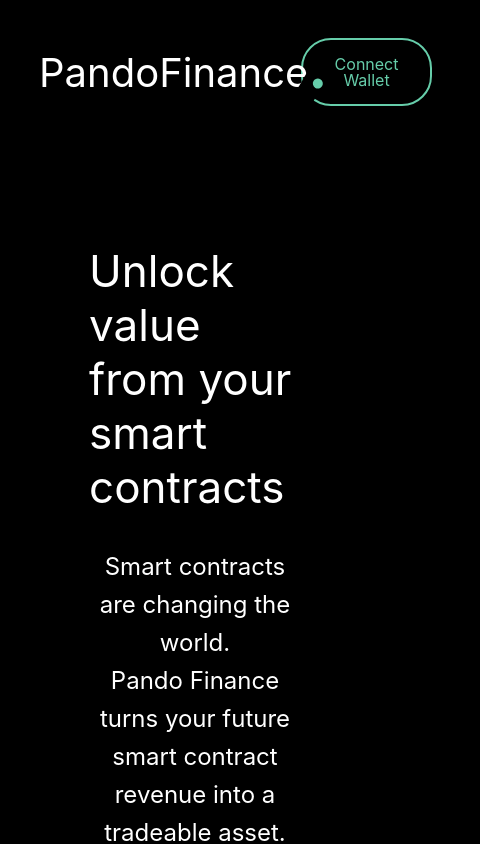
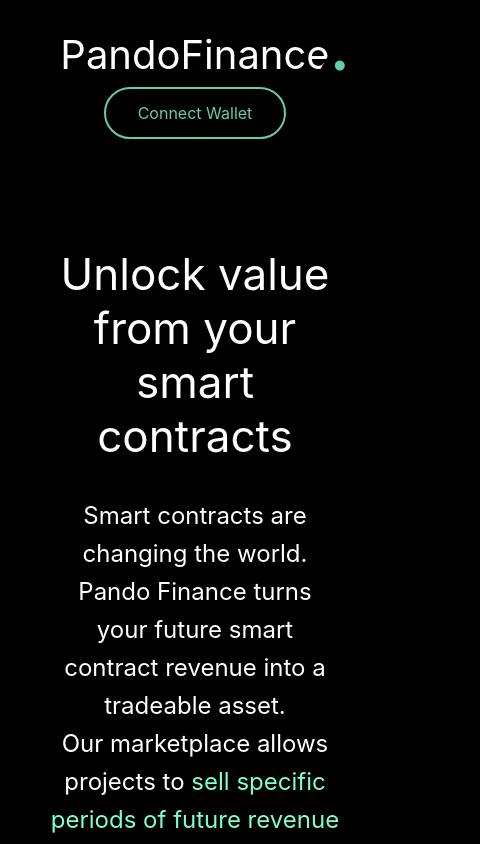
Before and after one commit to webstalt/pando, a Next.js app: page / in a window 390 px wide. Shown: the top 844 px of the page, 480 px wide, since content can reach past the window. Built offline with nearby package versions, Linux system fonts and the light colour scheme.

Commit message:
add resizing

```diff
--- a/components/header/header.module.scss
+++ b/components/header/header.module.scss
@@ -1,4 +1,3 @@
-
 .header {
     display: flex;
     justify-content: space-between;
@@ -10,7 +9,6 @@
   display: flex;
   align-items: center;
 
-    width: 160px;
   margin-right: 30%;
 }
 
@@ -22,3 +20,21 @@
   margin-left: auto;
   align-items: center;
 }
+
+@media screen and (max-width: 600px) {
+  .header {
+    flex-direction: column;
+    padding-bottom: 0;
+    align-items: center;
+  }
+
+  .logo {
+    margin-right: 0;
+  }
+
+
+  .navigation {
+    margin-left: 0;
+    justify-content: center;
+  }
+}
--- a/components/helloScreen/helloScreen.module.scss
+++ b/components/helloScreen/helloScreen.module.scss
@@ -39,3 +39,15 @@
   gap: 20px;
   font-size: 20px;
 }
+
+
+
+@media screen and (max-width: 600px) {
+  .content {
+    text-align: center;
+  }
+
+  .buttons {
+    flex-direction: column;
+  }
+}
--- a/components/mainLayout/mainLayout.module.scss
+++ b/components/mainLayout/mainLayout.module.scss
@@ -2,3 +2,9 @@
   width: 80%;
   margin: 0 auto;
 }
+
+@media screen and (max-width: 600px) {
+  .container {
+    width: 100%;
+  }
+}
```
Lines whose indentation alone changed are shown as unchanged.
